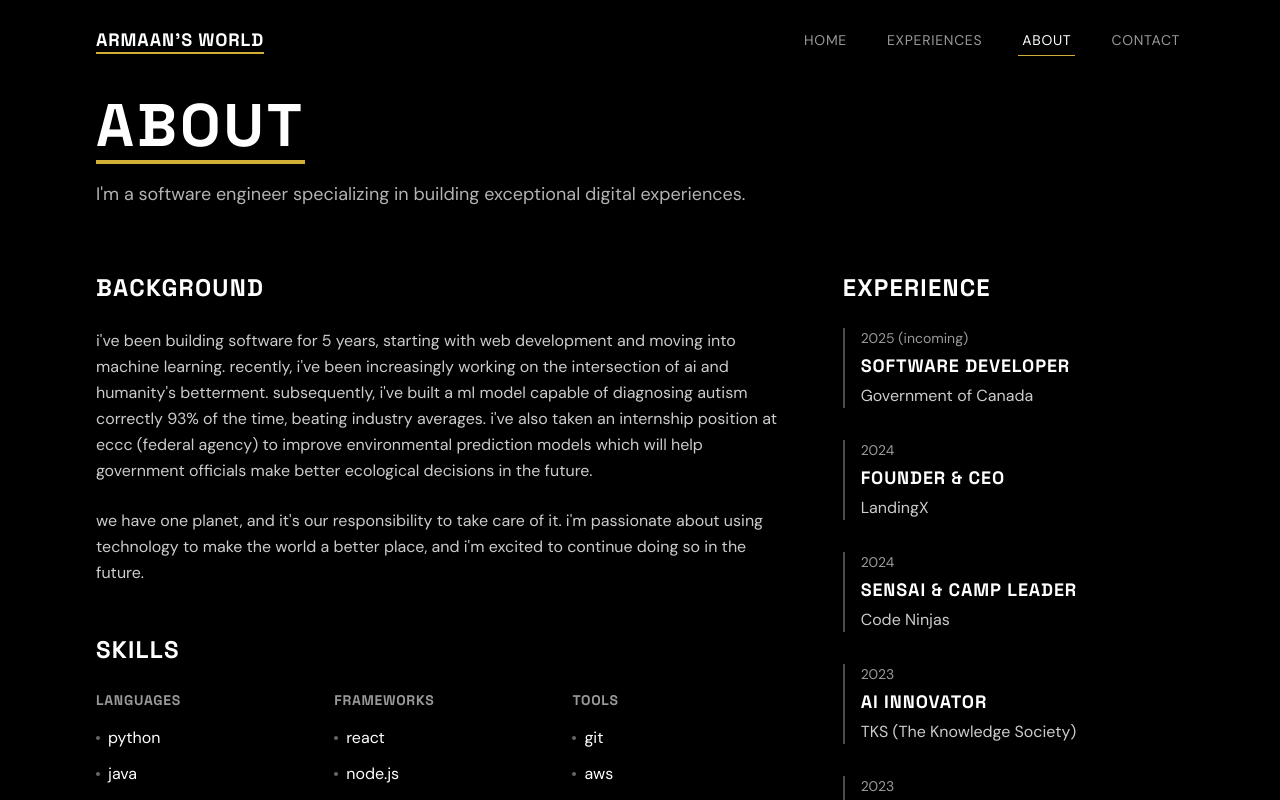
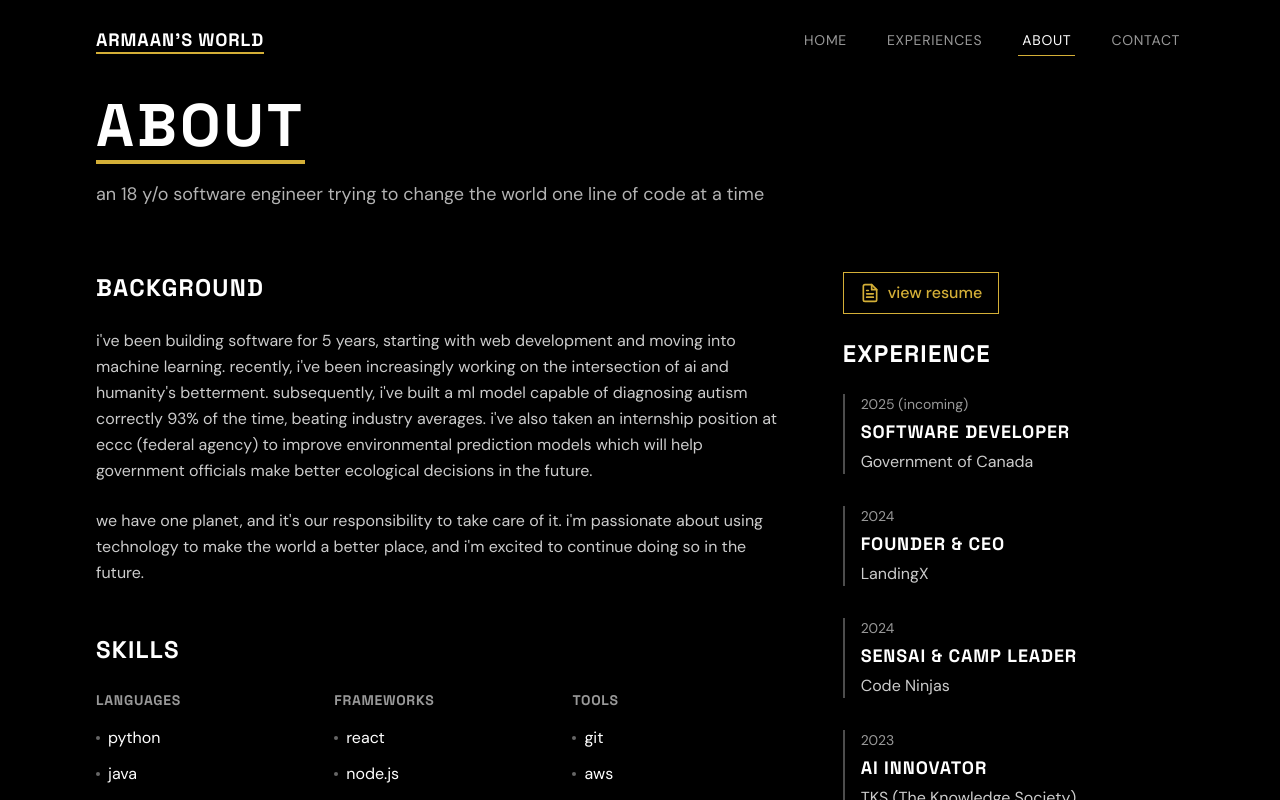
Before and after one commit to dev-Armaan/armaans-world-v2, a Next.js app: page /about in a window 1280 px wide. Shown: the top 800 px of the page. Built offline with nearby package versions, Linux system fonts and the light colour scheme.

Commit message:
added resume to about section

```diff
--- a/app/about/page.tsx
+++ b/app/about/page.tsx
@@ -16,7 +16,7 @@ export default function About() {
           />
         </h1>
         <p className="text-white/70 max-w-2xl text-lg">
-          I'm a software engineer specializing in building exceptional digital experiences.
+          an 18 y/o software engineer trying to change the world one line of code at a time
         </p>
       </div>
 
@@ -25,10 +25,16 @@ export default function About() {
           <div className="space-y-6">
             <h2 className="text-2xl font-bold">BACKGROUND</h2>
             <p className="text-white/80 leading-relaxed">
-              i've been building software for 5 years, starting with web development and moving into machine learning. recently, i've been increasingly working on the intersection of ai and humanity's betterment. subsequently, i've built a ml model capable of diagnosing autism correctly 93% of the time, beating industry averages. i've also taken an internship position at eccc (federal agency) to improve environmental prediction models which will help government officials make better ecological decisions in the future.
+              i've been building software for 5 years, starting with web development and moving into machine learning.
+              recently, i've been increasingly working on the intersection of ai and humanity's betterment.
+              subsequently, i've built a ml model capable of diagnosing autism correctly 93% of the time, beating
+              industry averages. i've also taken an internship position at eccc (federal agency) to improve
+              environmental prediction models which will help government officials make better ecological decisions in
+              the future.
             </p>
             <p className="text-white/80 leading-relaxed">
-              we have one planet, and it's our responsibility to take care of it. i'm passionate about using technology to make the world a better place, and i'm excited to continue doing so in the future.
+              we have one planet, and it's our responsibility to take care of it. i'm passionate about using technology
+              to make the world a better place, and i'm excited to continue doing so in the future.
             </p>
           </div>
 
@@ -72,7 +78,20 @@ export default function About() {
               <div>
                 <h3 className="text-white/60 text-sm mb-4 uppercase tracking-wider">TOOLS</h3>
                 <ul className="space-y-3">
-                  {["git","aws", "npm", "pandas", "numpy", "mongodb", "rest api", "vite", "gcp", "azure", "tailwind", "linux"].map((skill, i) => (
+                  {[
+                    "git",
+                    "aws",
+                    "npm",
+                    "pandas",
+                    "numpy",
+                    "mongodb",
+                    "rest api",
+                    "vite",
+                    "gcp",
+                    "azure",
+                    "tailwind",
+                    "linux",
+                  ].map((skill, i) => (
                     <motion.li
                       key={i}
                       initial={{ x: -10, opacity: 0 }}
@@ -92,6 +111,37 @@ export default function About() {
 
         <div className="space-y-12">
           <div className="space-y-6">
+            <div className="flex flex-col sm:flex-row sm:items-center sm:justify-between gap-4 mb-4">
+              <motion.a
+                href="/resume.pdf"
+                target="_blank"
+                rel="noopener noreferrer"
+                className="inline-flex items-center px-4 py-2 space-x-2 bg-transparent border border-gold text-gold hover:bg-gold hover:text-black transition-all duration-300 rounded-md button-animation"
+                whileHover={{
+                  scale: 1.03,
+                  boxShadow: "0 0 15px rgba(var(--accent), 0.4)",
+                }}
+                whileTap={{ scale: 0.98 }}
+              >
+                <svg
+                  xmlns="http://www.w3.org/2000/svg"
+                  className="h-5 w-5"
+                  viewBox="0 0 24 24"
+                  fill="none"
+                  stroke="currentColor"
+                  strokeWidth="2"
+                  strokeLinecap="round"
+                  strokeLinejoin="round"
+                >
+                  <path d="M14 2H6a2 2 0 0 0-2 2v16a2 2 0 0 0 2 2h12a2 2 0 0 0 2-2V8z"></path>
+                  <polyline points="14 2 14 8 20 8"></polyline>
+                  <line x1="16" y1="13" x2="8" y2="13"></line>
+                  <line x1="16" y1="17" x2="8" y2="17"></line>
+                  <polyline points="10 9 9 9 8 9"></polyline>
+                </svg>
+                <span className="font-medium">view resume</span>
+              </motion.a>
+            </div>
             <h2 className="text-2xl font-bold">EXPERIENCE</h2>
             <div className="space-y-8">
               {[
```
Also changed, not shown: 1 other file (tests, documents, lock files or other folders).
